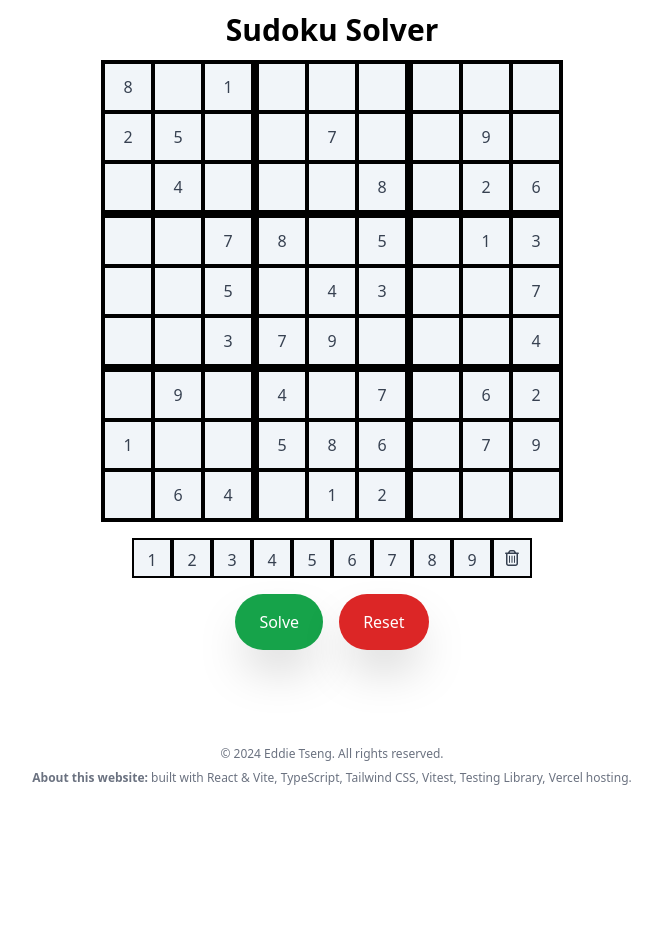
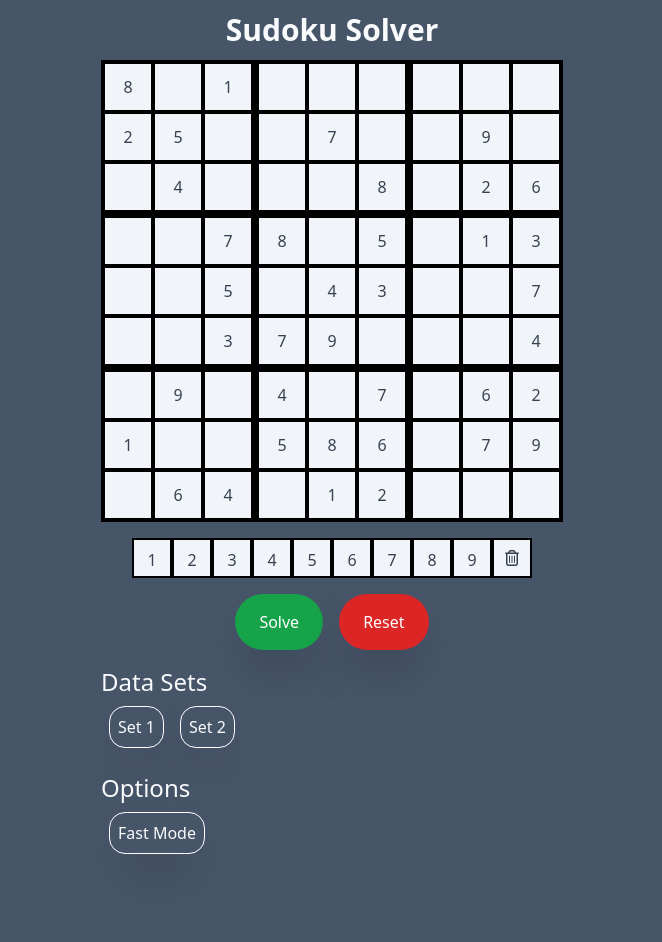
Before and after one commit to etseng02/sudoku-v2, a React (Vite) app: page / in a window 1280 px wide. Shown: the top 942 px of the page, without its empty margins (308-970 px from the left). Before the commit the page ends 826 px from the top, so only its background shows below. Built offline with nearby package versions, Linux system fonts and the light colour scheme.

Commit message:
feat: added fast mode options and data set buttons

```diff
--- a/src/App.tsx
+++ b/src/App.tsx
@@ -1,14 +1,15 @@
 import { DataContextProvider } from "./components/DataContextProvider";
+import DataSets from "./components/DataSets";
 import InputSquares from "./components/InputSquares";
 import MainButtonRow from "./components/MainButtonRow";
 import MainGrid from "./components/MainGrid";
-// import SolveButton from "./components/SolveButton";
+import Options from "./components/Options";
 
 const App = () => {
   return (
-    <div className="flex flex-col min-h-screen dark:bg-slate-600">
+    <div className="flex flex-col min-h-screen bg-slate-600">
       <DataContextProvider>
-        <h1 className=" w-fit text-3xl font-bold mx-auto dark:text-gray-50 my-3">
+        <h1 className=" w-fit text-3xl font-bold mx-auto text-gray-50 my-3">
           Sudoku Solver
         </h1>
 
@@ -20,10 +21,14 @@ const App = () => {
           <div className="my-4 w-fit mx-auto">
             <MainButtonRow />
           </div>
+          <div className="my-4">
+            <DataSets />
+          </div>
+          <Options />
         </main>
       </DataContextProvider>
 
-      <footer className="mt-20 mb-10 px-4 text-center text-gray-500 dark:text-gray-50">
+      <footer className="mt-20 mb-10 px-4 text-center text-gray-50">
         <small className="mb-2 block text-xs">
           &copy; 2024 Eddie Tseng. All rights reserved.
         </small>
--- a/src/components/DataContextProvider.tsx
+++ b/src/components/DataContextProvider.tsx
@@ -1,101 +1,12 @@
 import { createContext, useState, useEffect } from "react";
 import * as React from "react";
 import { solveSudoku } from "../functions/solveSudoku";
+import { emptyBlockState, allDemoSets } from "../data/sudokuSets";
 
-const emptyBlockState: IBlocks = {
-  block1: [
-    [null, null, null],
-    [null, null, null],
-    [null, null, null],
-  ],
-  block2: [
-    [null, null, null],
-    [null, null, null],
-    [null, null, null],
-  ],
-  block3: [
-    [null, null, null],
-    [null, null, null],
-    [null, null, null],
-  ],
-  block4: [
-    [null, null, null],
-    [null, null, null],
-    [null, null, null],
-  ],
-  block5: [
-    [null, null, null],
-    [null, null, null],
-    [null, null, null],
-  ],
-  block6: [
-    [null, null, null],
-    [null, null, null],
-    [null, null, null],
-  ],
-  block7: [
-    [null, null, null],
-    [null, null, null],
-    [null, null, null],
-  ],
-  block8: [
-    [null, null, null],
-    [null, null, null],
-    [null, null, null],
-  ],
-  block9: [
-    [null, null, null],
-    [null, null, null],
-    [null, null, null],
-  ],
-};
+const getInitialBlockState = (numberOfDemoSets: number) => {
+  const demoSetIndex = Math.floor(Math.random() * numberOfDemoSets);
 
-const initialBlockState: IBlocks = {
-  block1: [
-    [8, null, 1],
-    [2, 5, null],
-    [null, 4, null],
-  ],
-  block2: [
-    [null, null, null],
-    [null, 7, null],
-    [null, null, 8],
-  ],
-  block3: [
-    [null, null, null],
-    [null, 9, null],
-    [null, 2, 6],
-  ],
-  block4: [
-    [null, null, 7],
-    [null, null, 5],
-    [null, null, 3],
-  ],
-  block5: [
-    [8, null, 5],
-    [null, 4, 3],
-    [7, 9, null],
-  ],
-  block6: [
-    [null, 1, 3],
-    [null, null, 7],
-    [null, null, 4],
-  ],
-  block7: [
-    [null, 9, null],
-    [1, null, null],
-    [null, 6, 4],
-  ],
-  block8: [
-    [4, null, 7],
-    [5, 8, 6],
-    [null, 1, 2],
-  ],
-  block9: [
-    [null, 6, 2],
-    [null, 7, 9],
-    [null, null, null],
-  ],
+  return demoSetIndex;
 };
 
 export type blockIdsType = keyof IBlocks;
@@ -129,8 +40,14 @@ export type DataContextType = {
   setSelectedSquare: React.Dispatch<React.SetStateAction<selectedSquareType>>;
   triggerSolve: () => void;
   resetBoard: () => void;
+  setIsFastMode: React.Dispatch<React.SetStateAction<boolean>>;
   isSolving: boolean;
+  isFastMode: boolean;
 };
+
+const demoSetIndex = getInitialBlockState(allDemoSets.length);
+
+const initialBlockState = allDemoSets[demoSetIndex];
 
 export const DataContext = createContext<DataContextType>({
   blocks: initialBlockState,
@@ -143,7 +60,9 @@ export const DataContext = createContext<DataContextType>({
   setSelectedSquare: () => {},
   triggerSolve: () => {},
   resetBoard: () => {},
+  setIsFastMode: () => {},
   isSolving: false,
+  isFastMode: false,
 });
 
 export const DataContextProvider: React.FC<{ children: React.ReactNode }> = ({
@@ -151,6 +70,7 @@ export const DataContextProvider: React.FC<{ children: React.ReactNode }> = ({
 }) => {
   const [blocks, setBlocks] = useState<IBlocks>(initialBlockState);
   const [isSolving, setIsSolvingBlocks] = useState<boolean>(false);
+  const [isFastMode, setIsFastMode] = useState<boolean>(false);
   const [selectedSquare, setSelectedSquare] = useState<selectedSquareType>({
     block: null,
     row: null,
@@ -164,18 +84,21 @@ export const DataContextProvider: React.FC<{ children: React.ReactNode }> = ({
 
   useEffect(() => {
     if (isSolving) {
-      const timer: ReturnType<typeof setTimeout> = setTimeout(() => {
-        solveSudoku(blocks, setBlocks, setSelectedSquare, () => {
-          stopSolving(timer);
-          setSelectedSquare({ block: null, row: null, col: null });
-        });
-      }, 500);
+      const timer: ReturnType<typeof setTimeout> = setTimeout(
+        () => {
+          solveSudoku(blocks, setBlocks, setSelectedSquare, () => {
+            stopSolving(timer);
+            setSelectedSquare({ block: null, row: null, col: null });
+          });
+        },
+        isFastMode ? 200 : 500
+      );
 
       return () => {
         clearTimeout(timer);
       };
     }
-  }, [isSolving, blocks, setBlocks]);
+  }, [isSolving, blocks, setBlocks, isFastMode]);
 
   const triggerSolve = () => {
     if (isSolving) {
@@ -200,6 +123,8 @@ export const DataContextProvider: React.FC<{ children: React.ReactNode }> = ({
         setSelectedSquare,
         isSolving,
         resetBoard,
+        isFastMode,
+        setIsFastMode,
       }}
     >
       {children}
--- /dev/null
+++ b/src/components/DataSets.tsx
@@ -0,0 +1,41 @@
+import { useContext } from "react";
+import { allDemoSets } from "../data/sudokuSets";
+import { DataContext } from "./DataContextProvider";
+
+const DataSets: React.FC = () => {
+  const { isSolving, setBlocks } = useContext(DataContext);
+
+  const formattedDemoSets = allDemoSets.map((demoSet, index) => ({
+    label: `Set ${index + 1}`,
+    onClick: () => setBlocks(demoSet),
+  }));
+
+  type buttonType = {
+    label: string;
+    onClick: () => void;
+    isActive?: boolean;
+  };
+
+  const buttons = [...formattedDemoSets] as buttonType[];
+
+  return (
+    <>
+      <h2 className="text-slate-50 text-2xl flex">Data Sets</h2>
+      <section className=" rounded-2xl p-2 flex flex-wrap gap-4">
+        {buttons.map((button, index) => (
+          <button
+            onClick={() => (isSolving ? () => {} : button.onClick())}
+            key={index}
+            className={`border border-white p-2 rounded-2xl shadow-2xl h-fit flex flex-row ${
+              button?.isActive ? "text-gray-700 bg-slate-50" : "text-slate-50"
+            } ${isSolving && "cursor-not-allowed"}`}
+          >
+            {button.label}
+          </button>
+        ))}
+      </section>
+    </>
+  );
+};
+
+export default DataSets;
--- /dev/null
+++ b/src/components/Options.tsx
@@ -0,0 +1,41 @@
+import { useContext } from "react";
+import { DataContext } from "./DataContextProvider";
+
+const Options: React.FC = () => {
+  const { isSolving, isFastMode, setIsFastMode } = useContext(DataContext);
+
+  type buttonType = {
+    label: string;
+    onClick: () => void;
+    isActive?: boolean;
+  };
+
+  const buttons = [
+    {
+      label: "Fast Mode",
+      onClick: () => setIsFastMode(isFastMode ? false : true),
+      isActive: isFastMode,
+    },
+  ] as buttonType[];
+
+  return (
+    <>
+      <h2 className="text-slate-50 text-2xl flex">Options</h2>
+      <section className="rounded-2xl p-2 flex flex-wrap gap-4">
+        {buttons.map((button, index) => (
+          <button
+            onClick={() => (isSolving ? () => {} : button.onClick())}
+            key={index}
+            className={`border border-white p-2 rounded-2xl shadow-2xl h-fit flex flex-row ${
+              button?.isActive ? "text-gray-700 bg-slate-50" : "text-slate-50"
+            } ${isSolving && "cursor-not-allowed"}`}
+          >
+            {button.label}
+          </button>
+        ))}
+      </section>
+    </>
+  );
+};
+
+export default Options;
--- /dev/null
+++ b/src/data/sudokuSets.ts
@@ -0,0 +1,147 @@
+import { IBlocks } from "../components/DataContextProvider";
+
+export const emptyBlockState: IBlocks = {
+  block1: [
+    [null, null, null],
+    [null, null, null],
+    [null, null, null],
+  ],
+  block2: [
+    [null, null, null],
+    [null, null, null],
+    [null, null, null],
+  ],
+  block3: [
+    [null, null, null],
+    [null, null, null],
+    [null, null, null],
+  ],
+  block4: [
+    [null, null, null],
+    [null, null, null],
+    [null, null, null],
+  ],
+  block5: [
+    [null, null, null],
+    [null, null, null],
+    [null, null, null],
+  ],
+  block6: [
+    [null, null, null],
+    [null, null, null],
+    [null, null, null],
+  ],
+  block7: [
+    [null, null, null],
+    [null, null, null],
+    [null, null, null],
+  ],
+  block8: [
+    [null, null, null],
+    [null, null, null],
+    [null, null, null],
+  ],
+  block9: [
+    [null, null, null],
+    [null, null, null],
+    [null, null, null],
+  ],
+};
+
+export const demoSet1: IBlocks = {
+  block1: [
+    [8, null, 1],
+    [2, 5, null],
+    [null, 4, null],
+  ],
+  block2: [
+    [null, null, null],
+    [null, 7, null],
+    [null, null, 8],
+  ],
+  block3: [
+    [null, null, null],
+    [null, 9, null],
+    [null, 2, 6],
+  ],
+  block4: [
+    [null, null, 7],
+    [null, null, 5],
+    [null, null, 3],
+  ],
+  block5: [
+    [8, null, 5],
+    [null, 4, 3],
+    [7, 9, null],
+  ],
+  block6: [
+    [null, 1, 3],
+    [null, null, 7],
+    [null, null, 4],
+  ],
+  block7: [
+    [null, 9, null],
+    [1, null, null],
+    [null, 6, 4],
+  ],
+  block8: [
+    [4, null, 7],
+    [5, 8, 6],
+    [null, 1, 2],
+  ],
+  block9: [
+    [null, 6, 2],
+    [null, 7, 9],
+    [null, null, null],
+  ],
+};
+
+export const demoSet2: IBlocks = {
+  block1: [
+    [null, 9, 1],
+    [null, 2, null],
+    [null, 4, 5],
+  ],
+  block2: [
+    [3, null, null],
+    [null, null, 8],
+    [null, null, 9],
+  ],
+  block3: [
+    [null, null, 2],
+    [9, 4, null],
+    [1, 7, 8],
+  ],
+  block4: [
+    [4, null, 9],
+    [null, null, 2],
+    [5, 3, 8],
+  ],
+  block5: [
+    [5, null, 6],
+    [null, null, 7],
+    [null, null, null],
+  ],
+  block6: [
+    [null, 3, null],
+    [8, null, null],
+    [4, null, 7],
+  ],
+  block7: [
+    [9, null, null],
+    [6, 8, null],
+    [null, null, null],
+  ],
+  block8: [
+    [8, null, 5],
+    [null, null, null],
+    [7, null, 1],
+  ],
+  block9: [
+    [7, null, 4],
+    [null, 1, null],
+    [null, null, 6],
+  ],
+};
+
+export const allDemoSets = [demoSet1, demoSet2];
```
